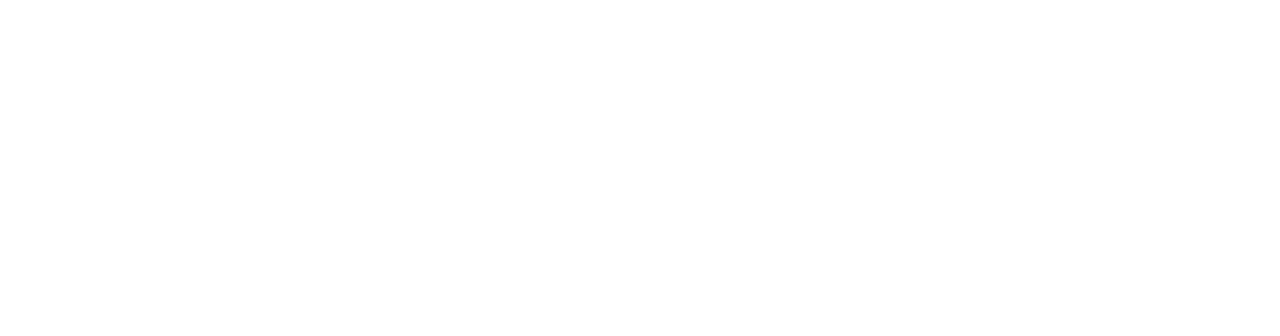
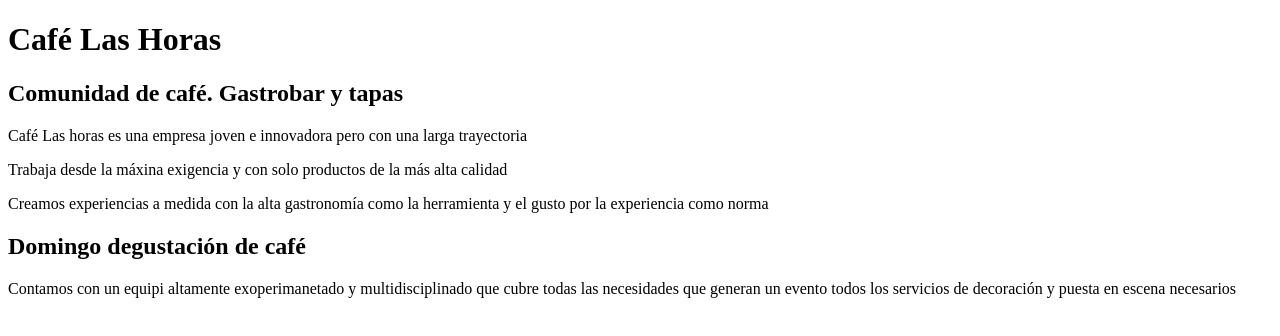
Before and after one commit to DavidSalesSafont/LasHoras, a plain HTML site: page LasHoras/WebContent/index.html in a window 1280 px wide. Drawn offline with Linux system fonts and the light colour scheme.

Commit message:
Café Las Horas

```diff
--- a/LasHoras/WebContent/index.html
+++ b/LasHoras/WebContent/index.html
@@ -2,9 +2,26 @@
 <html>
 <head>
 <meta charset="UTF-8">
-<title>Insert title here</title>
+<title>Café Las Horas</title>
 </head>
 <body>
+	<header>
+		<h1>Café Las Horas</h1>
+	</header>
 
+	<section>
+		<h2>Comunidad de café. Gastrobar y tapas</h2>
+
+		<article>
+			<p>Café Las horas es una empresa joven e innovadora pero con una larga trayectoria</p>
+			<p>Trabaja desde la máxina exigencia y con solo productos de la más alta calidad</p>
+			<p>Creamos experiencias a medida con la alta gastronomía como la herramienta y el gusto por la experiencia como norma</p>
+		</article>
+	</section>
+
+	<footer>
+		<h2>Domingo degustación de café</h2>
+		<p>Contamos con un equipi altamente exoperimanetado y multidisciplinado que cubre todas las necesidades que generan un evento todos los servicios de decoración y puesta en escena necesarios</p>
+	</footer>
 </body>
 </html>
```
